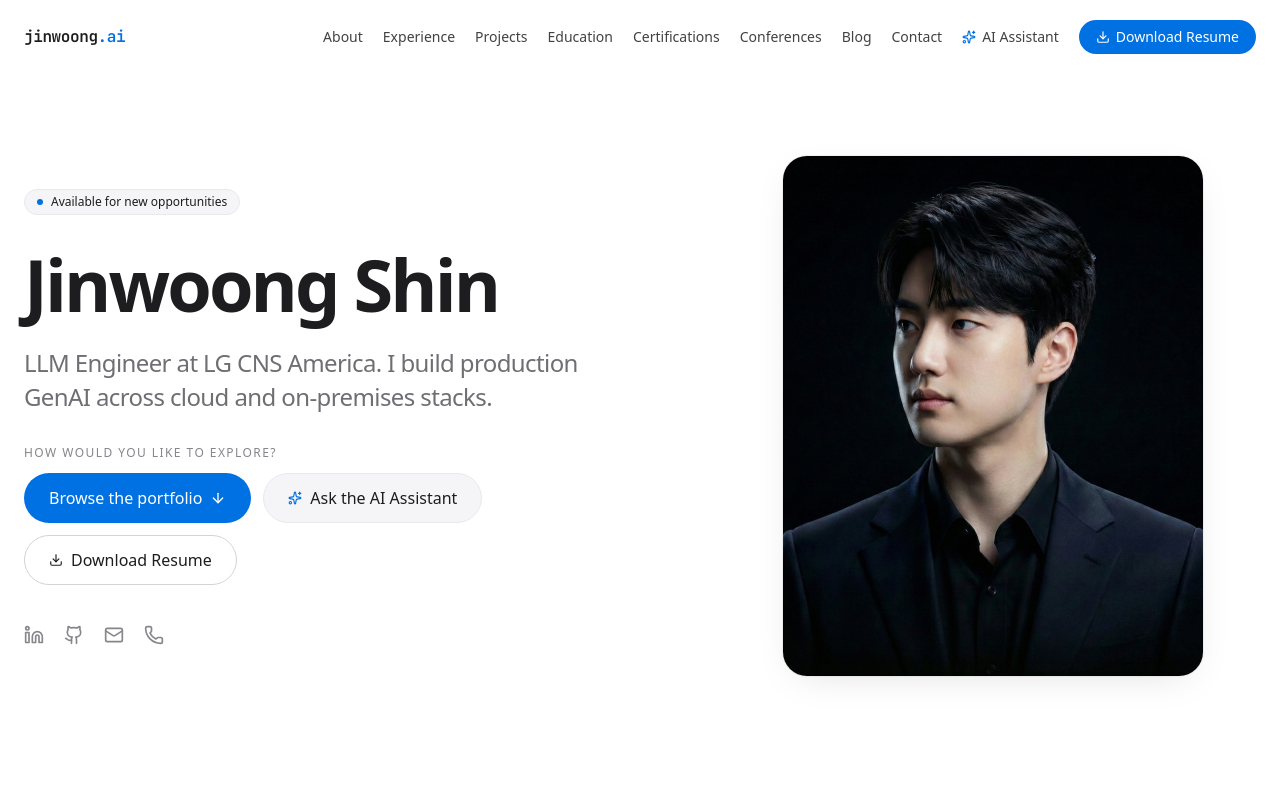
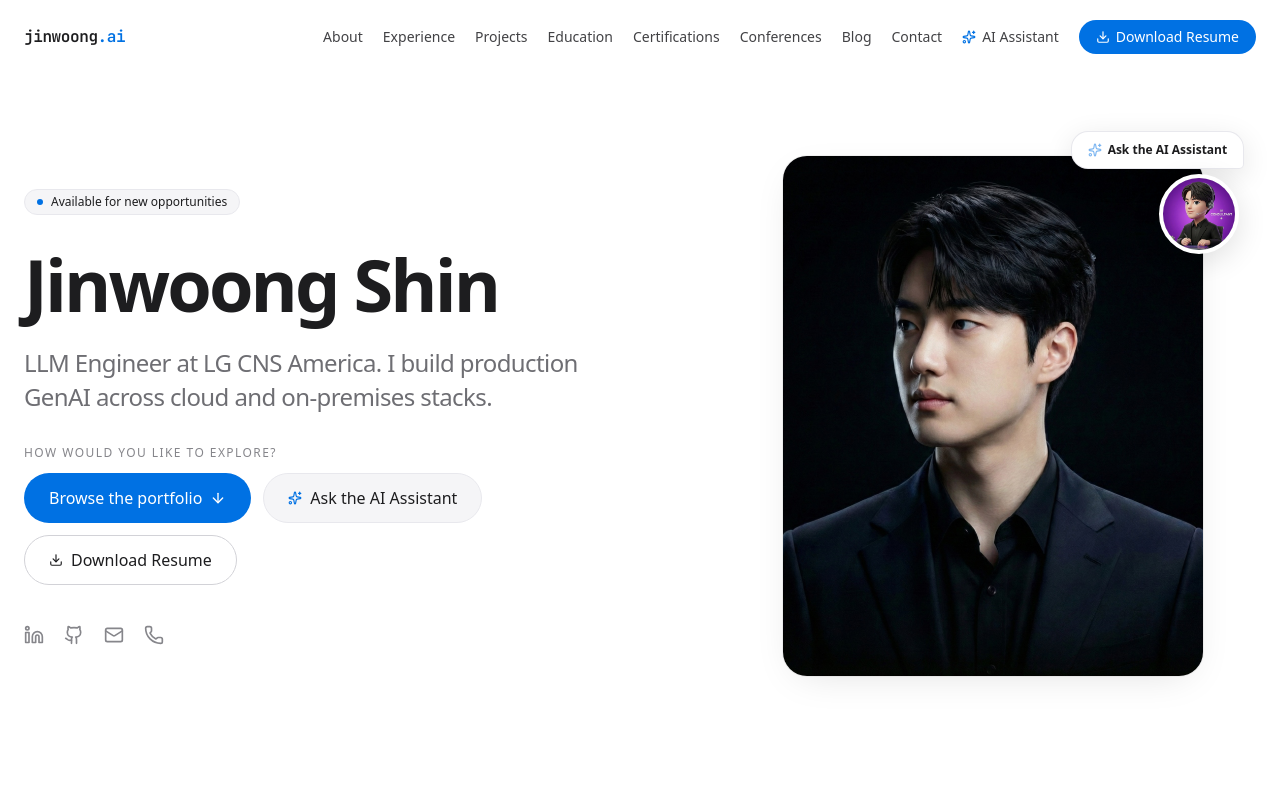
Before and after one commit to w0-0n9/jinwoong-shin-portfolio, a Next.js app: page / in a window 1280 px wide. Shown: the top 800 px of the page. Built offline with nearby package versions, Linux system fonts and the light colour scheme.

Commit message:
Add AI Assistant badge to Hero profile picture

```diff
--- a/components/home/Hero.tsx
+++ b/components/home/Hero.tsx
@@ -95,8 +95,10 @@ export function Hero() {
                     initial={{ opacity: 0, scale: 0.98 }}
                     animate={{ opacity: 1, scale: 1 }}
                     transition={{ duration: 0.7, delay: 0.1 }}
-                    className="relative flex justify-center order-1 lg:order-2"
+                    className="flex justify-center order-1 lg:order-2"
                 >
+                    <div className="relative">
+                        {/* Main Profile */}
                         <div className="relative w-56 h-56 sm:w-72 sm:h-72 lg:w-[420px] lg:h-[520px] rounded-full lg:rounded-3xl overflow-hidden bg-[#f5f5f7] shadow-[0_10px_40px_-15px_rgba(0,0,0,0.15)] ring-1 ring-black/5">
                             <Image
                                 src="/profile.jpg"
@@ -106,6 +108,32 @@ export function Hero() {
                                 priority
                             />
                         </div>
+
+                        {/* AI Assistant Floating Badge */}
+                        <Link href="/chat">
+                            <motion.div
+                                initial={{ opacity: 0, scale: 0.8, y: 10 }}
+                                animate={{ opacity: 1, scale: 1, y: 0 }}
+                                transition={{ duration: 0.6, delay: 0.8, type: "spring", bounce: 0.4 }}
+                                className="absolute -top-2 -right-4 sm:-top-4 sm:-right-8 lg:-top-6 lg:-right-10 flex flex-col items-end gap-1.5 group cursor-pointer z-10"
+                            >
+                                {/* Speech Bubble */}
+                                <div className="relative bg-white rounded-2xl rounded-br-[4px] px-3 py-2 sm:px-4 sm:py-2.5 shadow-[0_8px_30px_rgb(0,0,0,0.12)] ring-1 ring-[#e8e8ed] transition-transform duration-300 group-hover:-translate-y-1">
+                                    <div className="flex items-center gap-1.5">
+                                        <Sparkles size={14} className="text-[#0071e3] animate-pulse" />
+                                        <span className="text-[11px] sm:text-xs font-semibold text-[#1d1d1f] whitespace-nowrap">
+                                            Ask the AI Assistant
+                                        </span>
+                                    </div>
+                                </div>
+
+                                {/* Avatar */}
+                                <div className="relative w-14 h-14 sm:w-16 sm:h-16 lg:w-20 lg:h-20 rounded-full border-4 border-white shadow-[0_8px_30px_rgb(0,0,0,0.12)] overflow-hidden bg-[#e8e8ed] mr-1 transition-transform duration-300 group-hover:scale-105">
+                                    <Image src="/ai-avatar.png" alt="AI Consultant" fill className="object-cover" />
+                                </div>
+                            </motion.div>
+                        </Link>
+                    </div>
                 </motion.div>
             </div>
         </section>
```
Lines whose indentation alone changed are shown as unchanged.
